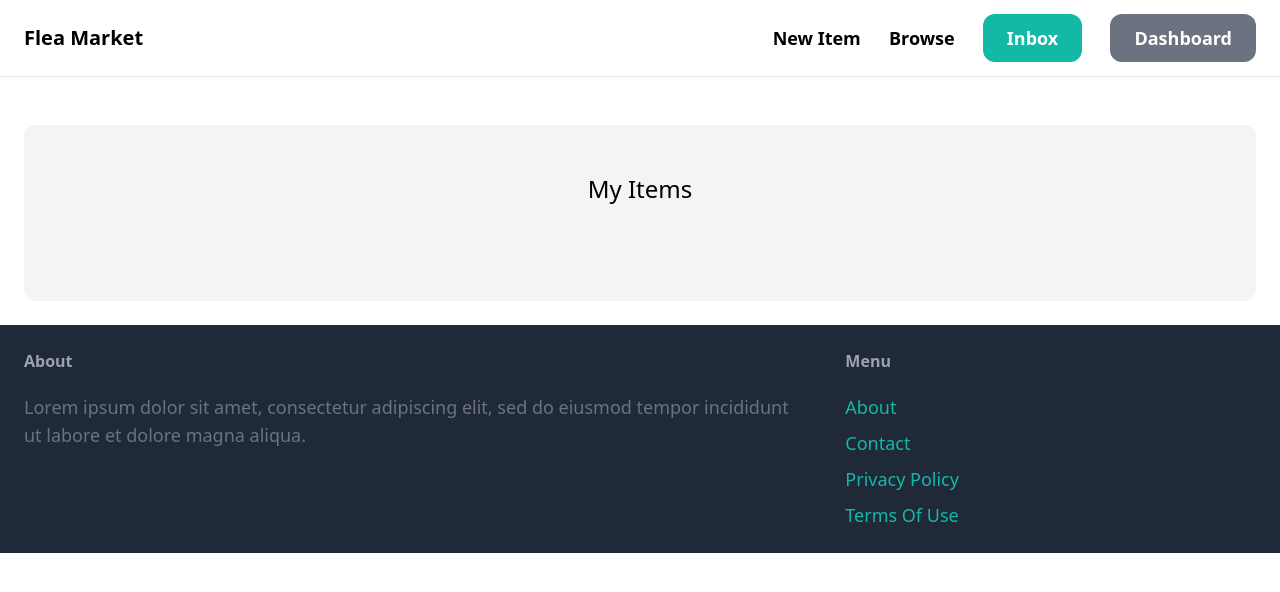
After one commit to dawmro/flea_market, a Django app: page /dashboard in a window 1280 px wide. The commit adds this page. Shown: the top 592 px of the page. Run offline with Django 4.2, Linux system fonts and the light colour scheme; the visitor is signed in with stand-in values (Sample User, id 1); data that the repository does not hold is empty; some libraries are stand-ins or nearby versions.

Commit message:
add dashboard page

```diff
--- a/flea_market/core/templates/core/base.html
+++ b/flea_market/core/templates/core/base.html
@@ -20,7 +20,7 @@
 
                 {% if request.user.is_authenticated %}
                     <a href="#" class="px-6 py-3 text-lg font-semibold bg-teal-500 text-white rounded-xl hover:bg-teal-700">Inbox</a>
-                    <a href="#" class="px-6 py-3 text-lg font-semibold bg-gray-500 text-white rounded-xl hover:bg-gray-700">Dashboard</a>
+                    <a href="{% url 'dashboard:index' %}" class="px-6 py-3 text-lg font-semibold bg-gray-500 text-white rounded-xl hover:bg-gray-700">Dashboard</a>
                 {% else %}
                     <a href="{% url 'core:signup' %}" class="px-6 py-3 text-lg font-semibold bg-teal-500 text-white rounded-xl hover:bg-teal-700">Sign Up</a>
                     <a href="{% url 'core:login' %}" class="px-6 py-3 text-lg font-semibold bg-gray-500 text-white rounded-xl hover:bg-gray-700">Log in</a>
--- /dev/null
+++ b/flea_market/dashboard/templates/dashboard/index.html
@@ -0,0 +1,26 @@
+{% extends 'core/base.html' %}
+
+{% block title %} Dashboard {% endblock %}
+
+{% block content %}
+
+    <div class="mt-6 px-6 py-12 bg-gray-100 rounded-xl">
+        <h2 class="mb-12 text-2xl text-center">My Items</h2>
+
+        <div class="grid grid-cols-3 gap-3">
+            {% for item in items %}
+                <div>
+                    <a href="{% url 'item:detail' item.id %}">
+                        <div>
+                            <img src="{{item.image.url}}" class="rounded-t-xl">
+                        </div>
+                        <div class="p-6 bg-white rounded-b-xl">
+                            <h2 class="text-2xl">{{item.name}}</h2>
+                            <p class="text-gray-500">Price: {{item.price}}</p>
+                        </div>
+                    </a>
+                </div>
+            {% endfor %}
+        </div>
+    </div>
+{% endblock %}
--- /dev/null
+++ b/flea_market/dashboard/urls.py
@@ -0,0 +1,10 @@
+from django.urls import path
+
+from . import views
+
+
+app_name = 'dashboard'
+
+urlpatterns = [
+    path('', views.index, name='index'),
+]
--- a/flea_market/dashboard/views.py
+++ b/flea_market/dashboard/views.py
@@ -1,3 +1,16 @@
 from django.shortcuts import render
+from django.contrib.auth.decorators import login_required
+
+from item.models import Item
 
 # Create your views here.
+
+@login_required
+def index(request):
+    # get all items created by current user
+    items = Item.objects.filter(created_by=request.user)
+
+    context = {
+        'items': items,
+    }
+    return render(request, 'dashboard/index.html', context)
--- a/flea_market/flea_market/urls.py
+++ b/flea_market/flea_market/urls.py
@@ -24,6 +24,7 @@ urlpatterns = [
     path('admin/', admin.site.urls),
     path('', include('core.urls')),
     path('items/', include('item.urls')),
+    path('dashboard', include('dashboard.urls')),
 ]
 
 if settings.DEBUG:
```
